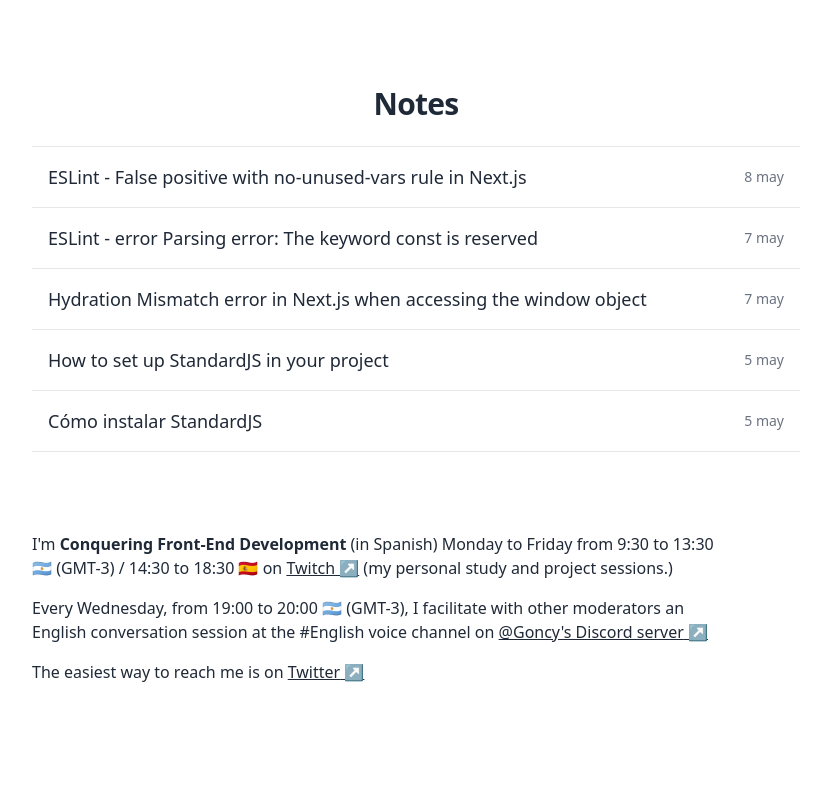
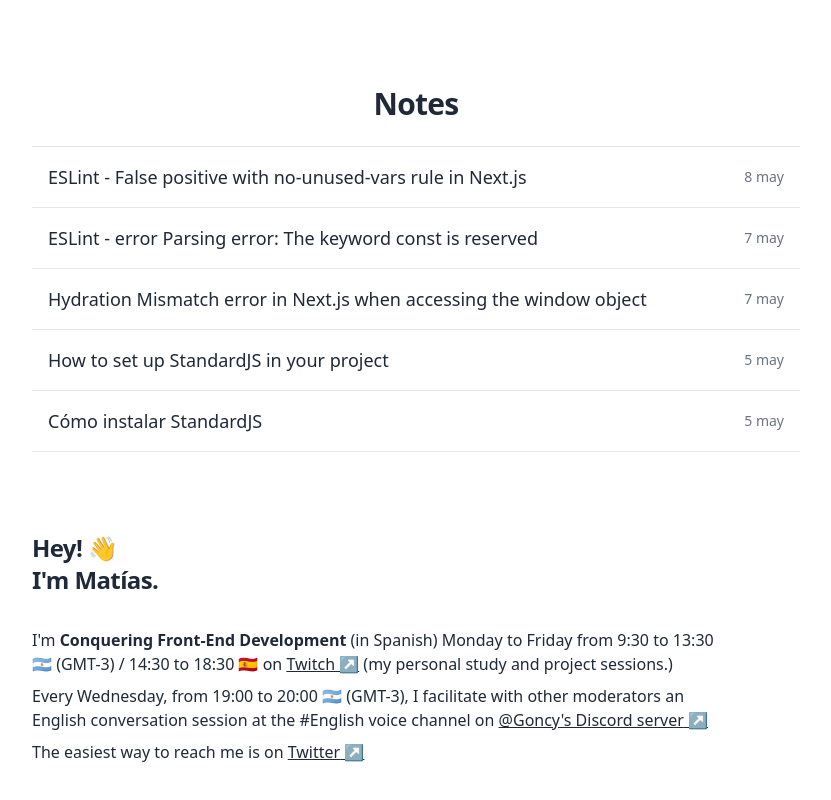
Before and after one commit to matiasbaldanza/matiasbaldanza_dev, a Next.js app: page / in a window 1280 px wide. Shown: the part 538-1338 px from the top of the page, without its empty margins (224-1055 px from the left). Before the commit the page ends 1246 px from the top, so only its background shows below. Built offline with nearby package versions, Linux system fonts and the light colour scheme.

Commit message:
content: Add title to Footer

```diff
--- a/src/components/Footer.js
+++ b/src/components/Footer.js
@@ -4,12 +4,15 @@ import Balancer from 'react-wrap-balancer'
 import { footerData } from './data/footerData'
 
 export default function Footer ({ ...props }) {
-  const baseStyles = 'mt-20 mb-6 flex flex-col gap-4 w-full text-base'
+  const baseStyles = 'mt-10 py-10 flex flex-col gap-2 w-full text-base'
   const styles = clsx(baseStyles, props.className)
   const locale = 'en'
 
+  console.log(footerData[locale].title)
+
   return (
     <footer className={styles}>
+      <h2 className='mb-6 text-2xl font-bold tracking-tight'>{footerData[locale].title}</h2>
       {footerData[locale].content.map((item, index) => (
         <p key={index}>
           <Balancer ratio={0.6}>
--- a/src/components/data/footerData.js
+++ b/src/components/data/footerData.js
@@ -2,7 +2,10 @@ import Link from '../Link'
 
 export const footerData = {
   en: {
-    title: '',
+    title: (
+      <>Hey! 👋 <br />
+        I'm Matías. <br />
+      </>),
     content: [
       {
         description: (
```
